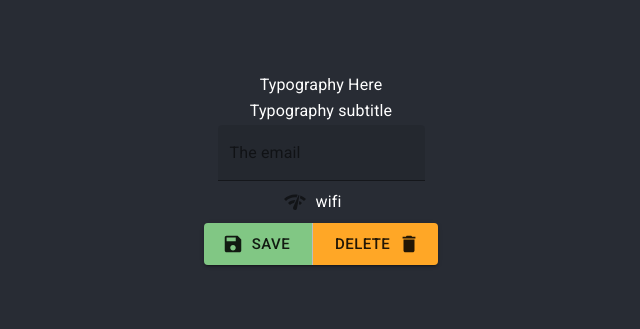
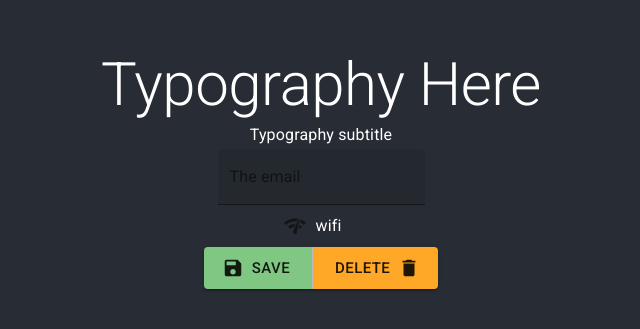
Before and after one commit to argun8394/styling_components, a React (Create React App) app: page / in a window 1280 px wide. Shown: the part 231-560 px from the top of the page, without its empty margins (319-959 px from the left). Built offline with nearby package versions, Linux system fonts and the light colour scheme.

Commit message:
using typography

```diff
--- a/src/App.js
+++ b/src/App.js
@@ -5,11 +5,11 @@ import './App.css';
 import Buttons from './components/material-ui/buttons/Buttons';
 import CheckBoxComp from './components/material-ui/checkbox/CheckBoxComp';
 import TextFieldComp from './components/material-ui/text-field/TextFieldComp';
-import {ThemeProvider, createMuiTheme} from '@material-ui/core/styles';
+import {ThemeProvider, createTheme} from '@material-ui/core/styles';
 import { orange, green } from '@material-ui/core/colors';
 import TypographyComp from './components/material-ui/typography/TypographyComp';
 
-const theme = createMuiTheme({ /*Tema değişikliklerini gönderdik */
+const theme = createTheme({ /*Tema değişikliklerini gönderdik */
   palette: {
     primary: {
       main:orange[400]
@@ -17,7 +17,7 @@ const theme = createMuiTheme({ /*Tema değişikliklerini gönderdik */
     secondary: {
       main: green[300]
     },
-    typography: {/*Typography nin stillemesini istediğimiz şekilde yapabilirz */
+    typography: {/*Typography nin stillemesini istediğimiz şekilde */
       h2: {fontSize:38,
       padding:2},
       subtitle1: {
--- a/src/components/material-ui/typography/TypographyComp.js
+++ b/src/components/material-ui/typography/TypographyComp.js
@@ -4,7 +4,7 @@ import Typography from '@material-ui/core/Typography/Typography';
 const TypographyComp = ()=> {
     return(
         <div>
-            <Typography>Typography Here</Typography>
+            <Typography variant="h2">Typography Here</Typography>
             <Typography variant="subtitle1" >Typography subtitle</Typography>
         </div>
     );
```
